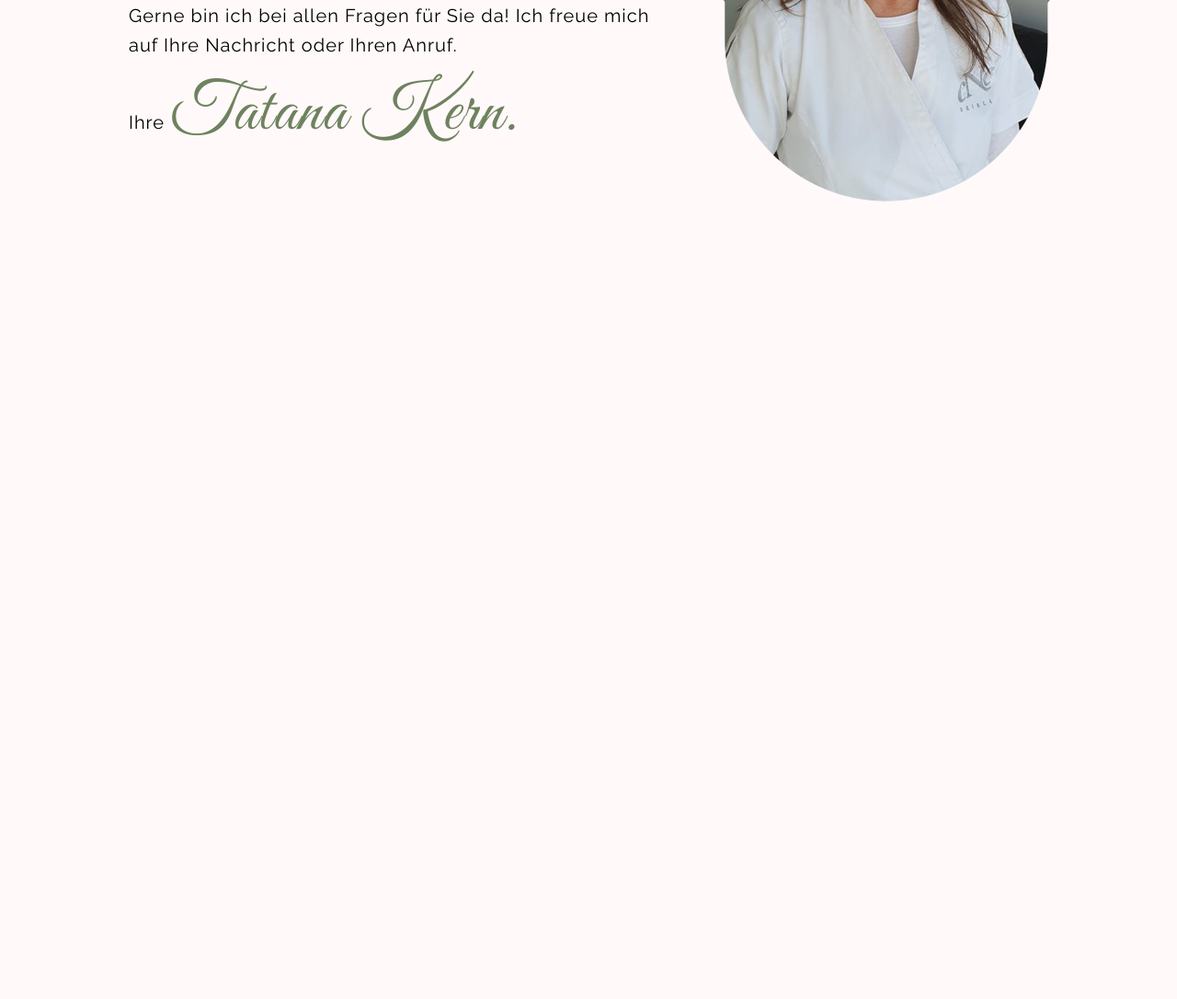
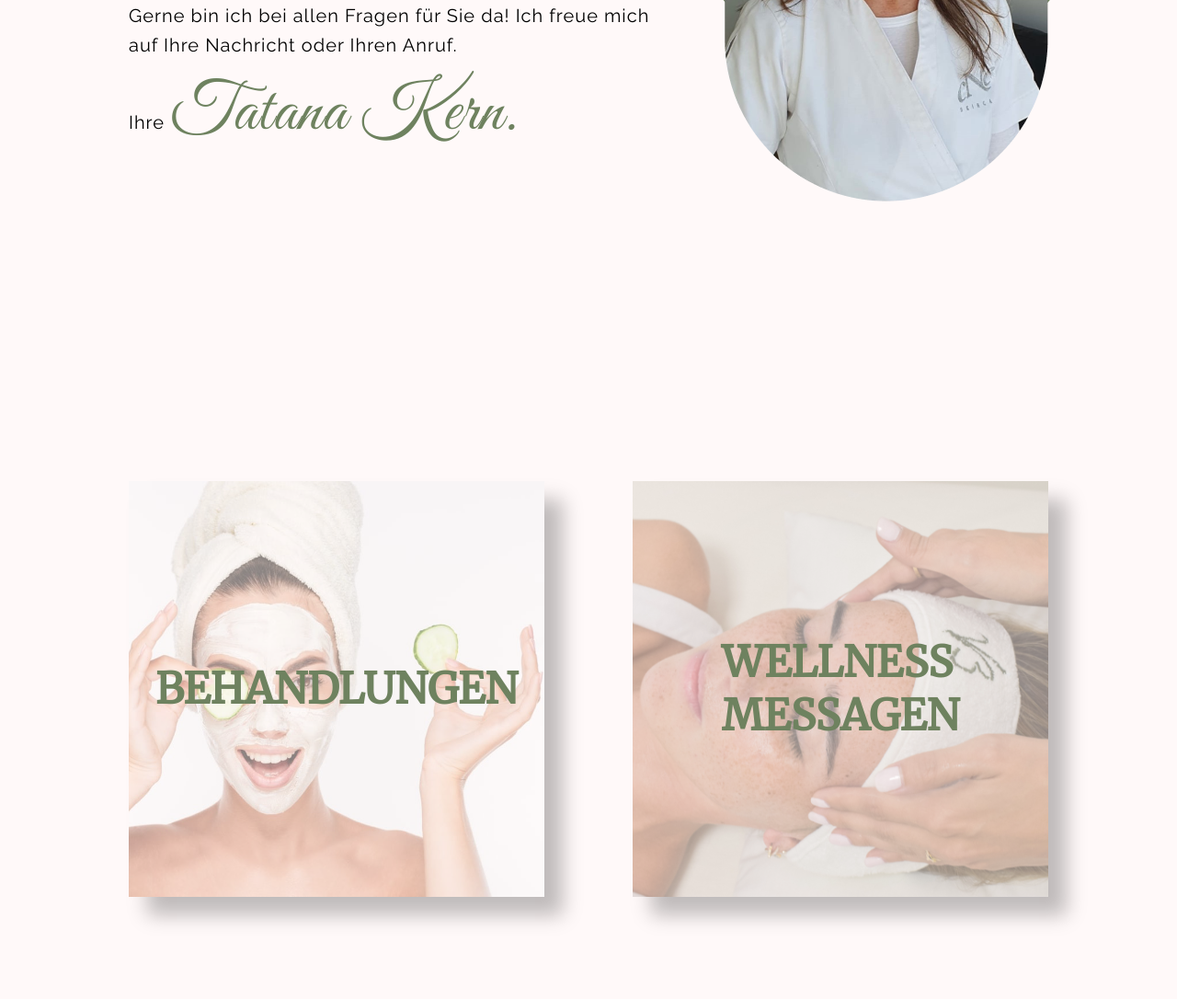
Before and after one commit to I-IAMBATMAN-N/WELLNESS-BEAMO, a plain HTML site: page index.html in a window 1280 px wide. Shown: the part 1314-2400 px from the top of the page at 92% size. Before the commit the page ends 1600 px from the top, so only its background shows below. Drawn offline with Linux system fonts and the light colour scheme; a script that the page names is missing.

Commit message:
[UPLOAD]Services section
index.html
- HTML structure
style.css
- section styling

```diff
--- a/index.html
+++ b/index.html
@@ -154,5 +154,20 @@
         </div>
       </article>
     </section>
+    <section class="section">
+      <article class="article">
+        <div class="services">
+          <div class="service-container">
+            <a href="#" class="service-link">Behandlungen</a>
+          </div>
+          <div class="service-container">
+            <a href="#" class="service-link"
+              >Wellness<br />
+              messagen</a
+            >
+          </div>
+        </div>
+      </article>
+    </section>
   </body>
 </html>
--- a/style.css
+++ b/style.css
@@ -192,7 +192,6 @@ html {
   font-size: 7.4rem;
   font-weight: normal;
 }
-
 .about .img-container::before {
   content: "";
   position: absolute;
@@ -205,3 +204,39 @@ html {
   background-color: var(--color-accent);
   z-index: -1;
 }
+.services {
+  width: 100%;
+  display: flex;
+  align-items: center;
+  justify-content: center;
+  gap: 9.6rem;
+  font-family: "Merriweather", serif;
+}
+.service-container {
+  width: 50%;
+  aspect-ratio: 1/1;
+  background-image: url(images/Kosmetische_Behandlungen/beauty-teenies.jpg);
+  background-size: 100%;
+  background-position: center;
+  box-shadow: 2rem 2rem 2rem rgba(0, 0, 0, 0.25);
+}
+.service-container:last-child {
+  background-image: url(images/Wellness_Massagen/pexels-ornella-delfino-8460603.jpg);
+}
+.service-link {
+  display: inline-block;
+  width: 100%;
+  height: 100%;
+
+  display: flex;
+  justify-content: center;
+  align-items: center;
+
+  text-decoration: none;
+  font-weight: bold;
+  text-transform: uppercase;
+  font-size: 4.6rem;
+  color: var(--color-accent);
+
+  background-color: var(--color-white-oppacity);
+}
```
